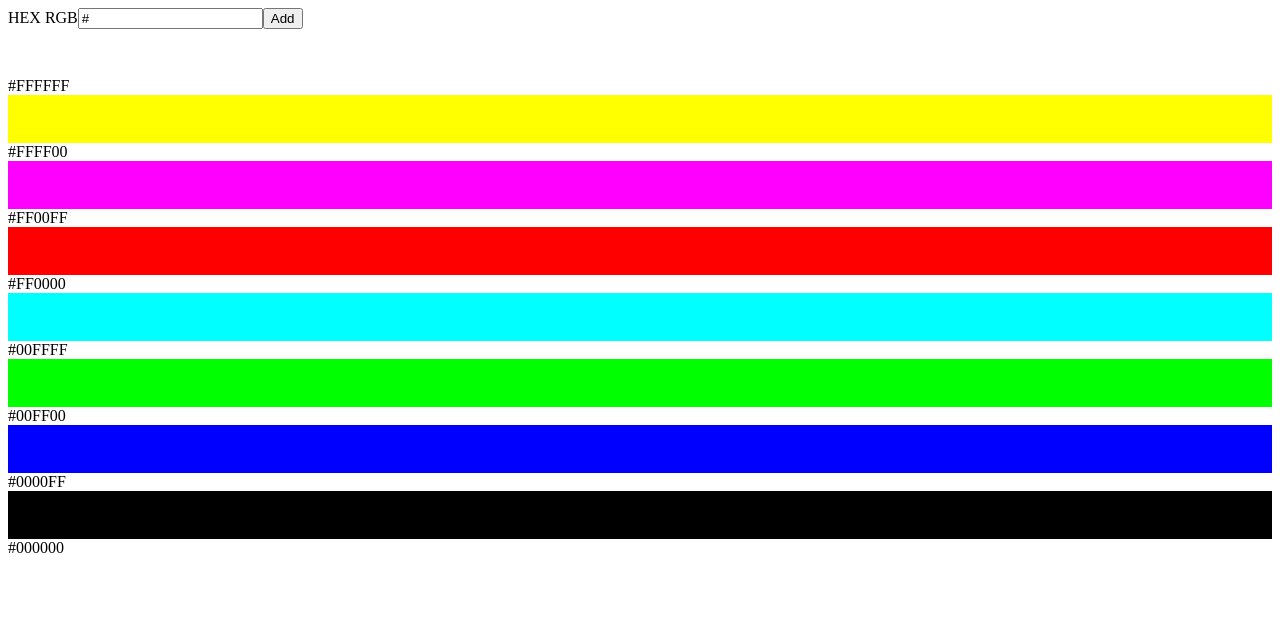
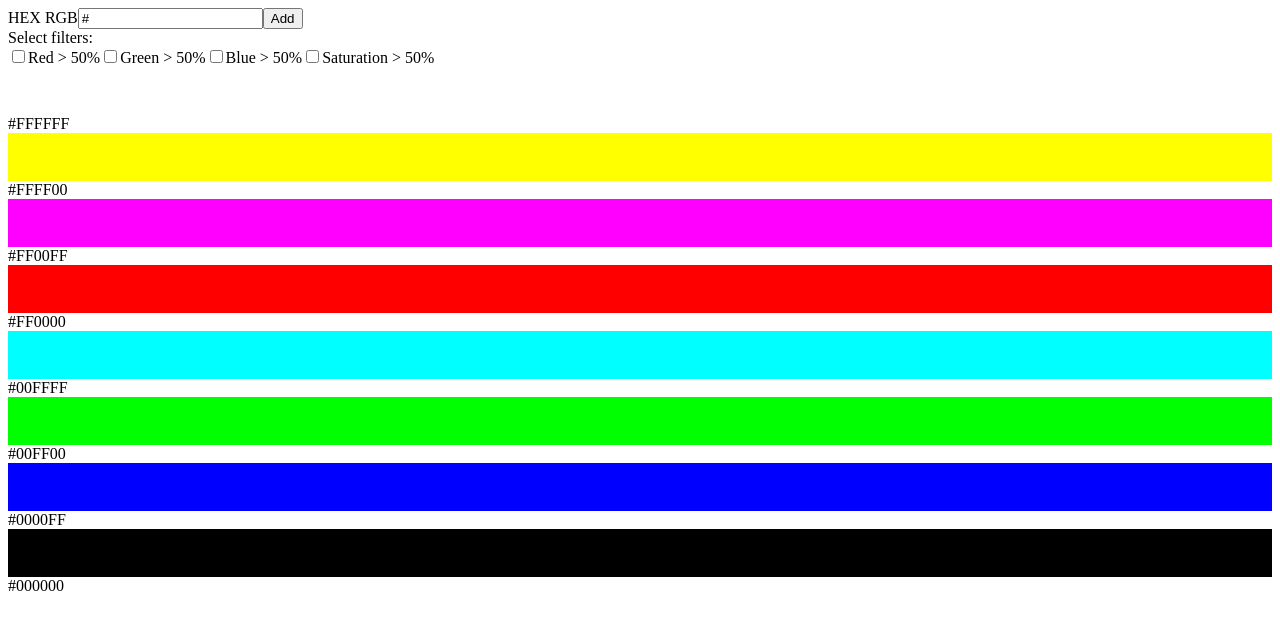
Before and after one commit to ryytuene/goonlineTask, a React (Create React App) app: page / in a window 1280 px wide. Shown: the top 630 px of the page. Built offline with nearby package versions, Linux system fonts and the light colour scheme.

Commit message:
add filters

```diff
--- a/src/App.tsx
+++ b/src/App.tsx
@@ -19,6 +19,10 @@ function App() {
     "#FFFFFF"
   ])
   const [filteredColors, setFiltertedColors] = useState(Array<string>);
+  const [redFilter, setRedFilter] = useState(false);
+  const [greenFilter, setGreenFilter] = useState(false);
+  const [blueFilter, setBlueFilter] = useState(false);
+  const [satFilter, setSatFilter] = useState(false);
 
   useEffect(() => {
     localStorage.setItem("colors", JSON.stringify(colors));
@@ -67,8 +71,15 @@ function App() {
   }
 
   useEffect(() => {
-    setFiltertedColors([...predefinedColors, ...colors].sort(sortColors))
-  }, [predefinedColors, colors])
+    setFiltertedColors([...predefinedColors, ...colors].sort(sortColors).filter(value => {
+      const color = new Color(value);
+      if (redFilter && color.red <= 127) return false;
+      if (greenFilter && color.green <= 127) return false;
+      if (blueFilter && color.blue <= 127) return false;
+      if (satFilter && color.getSaturationPercent() <= 50) return false;
+      return true;
+    }))
+  }, [predefinedColors, colors, redFilter, greenFilter, blueFilter, satFilter])
 
   const colorItem = (value: string): JSX.Element => {
     return (
@@ -94,7 +105,28 @@ function App() {
         </label>
         <button type="submit" >Add</button>
       </form>
-      {/* form 2 */}
+
+      <div>
+        Select filters:
+        <div >
+          <label>
+            <input type="checkbox" onChange={() => setRedFilter(!redFilter)} checked={redFilter} />
+            Red &gt; 50%
+          </label>
+          <label>
+            <input type="checkbox" onChange={() => setGreenFilter(!greenFilter)} checked={greenFilter} />
+            Green &gt; 50%
+          </label>
+          <label>
+            <input type="checkbox" onChange={() => setBlueFilter(!blueFilter)} checked={blueFilter} />
+            Blue &gt; 50%
+          </label>
+          <label>
+            <input type="checkbox" onChange={() => setSatFilter(!satFilter)} checked={satFilter} />
+            Saturation &gt; 50%
+          </label>
+        </div>
+      </div>
       {filteredColors.map(value => colorItem(value))}
     </div>
   );
--- a/src/Color.ts
+++ b/src/Color.ts
@@ -12,6 +12,14 @@ class Color {
         this.green = parseInt(this.fullHex.substring(3, 5), 16);
         this.blue = parseInt(this.fullHex.substring(5), 16);
     }
+
+    getSaturationPercent(): number {
+        let min = Math.min((this.red / 255), (this.green / 255), (this.blue / 255));
+        let max = Math.max((this.red / 255), (this.green / 255), (this.blue / 255));
+        let l = (max + min) / 2;
+        let s = max === min ? 0 : (max - min) / (1 - Math.abs(2 * l - 1));
+        return s * 100;
+    }
 }
 
 export default Color
```
